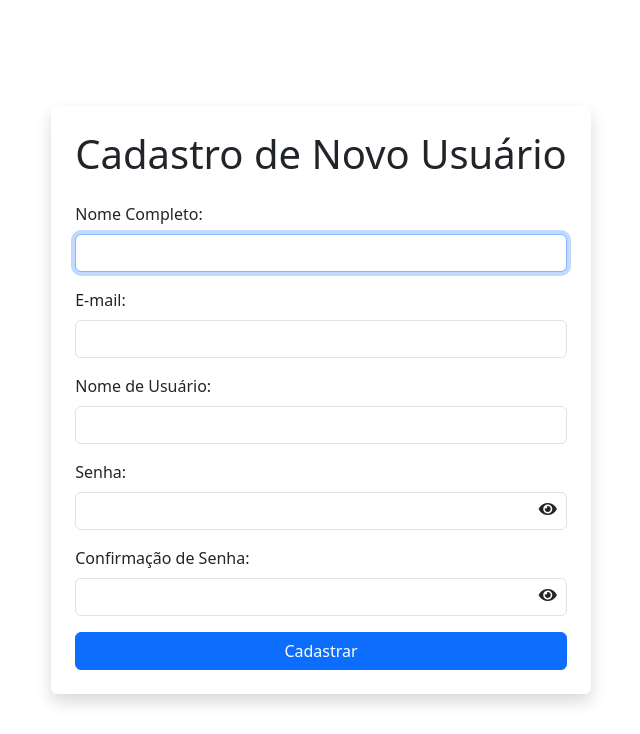
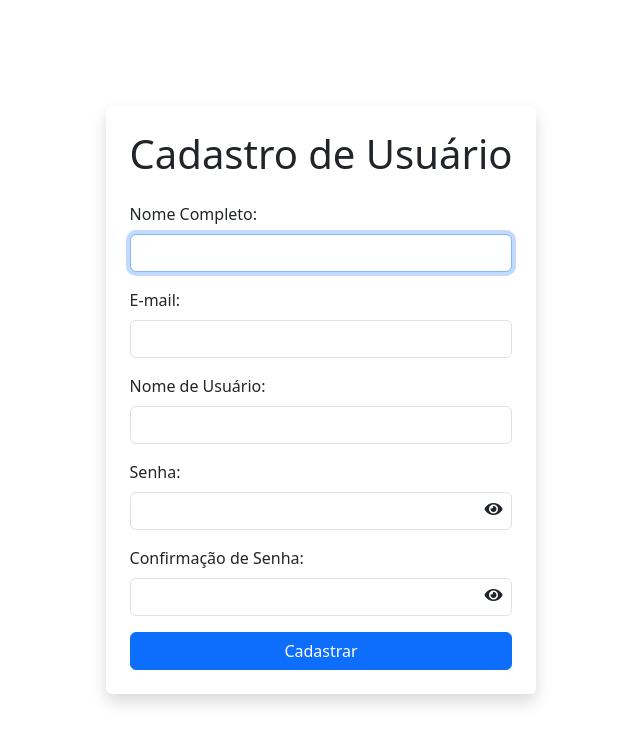
Before and after one commit to Ryan1590/hackathon-terceiro-periodo, a PHP site: page /cadastroNovoUsuario.php in a window 1280 px wide. Shown: the part 125-859 px from the top of the page, without its empty margins (319-959 px from the left). Run offline with PHP 8.4, Linux system fonts and the light colour scheme.

Commit message:
ajuste descrição

```diff
--- a/front-end/cadastroNovoUsuario.php
+++ b/front-end/cadastroNovoUsuario.php
@@ -90,7 +90,7 @@
 
     <div class="container d-flex justify-content-center align-items-center min-vh-100">
         <div class="register-container p-4 bg-white rounded shadow">
-            <h1 class="mb-4">Cadastro de Novo Usuário</h1>
+            <h1 class="mb-4">Cadastro de Usuário</h1>
             <form id="register-form">
                 <div class="form-group position-relative">
                     <label for="fullname">Nome Completo:</label>
```
